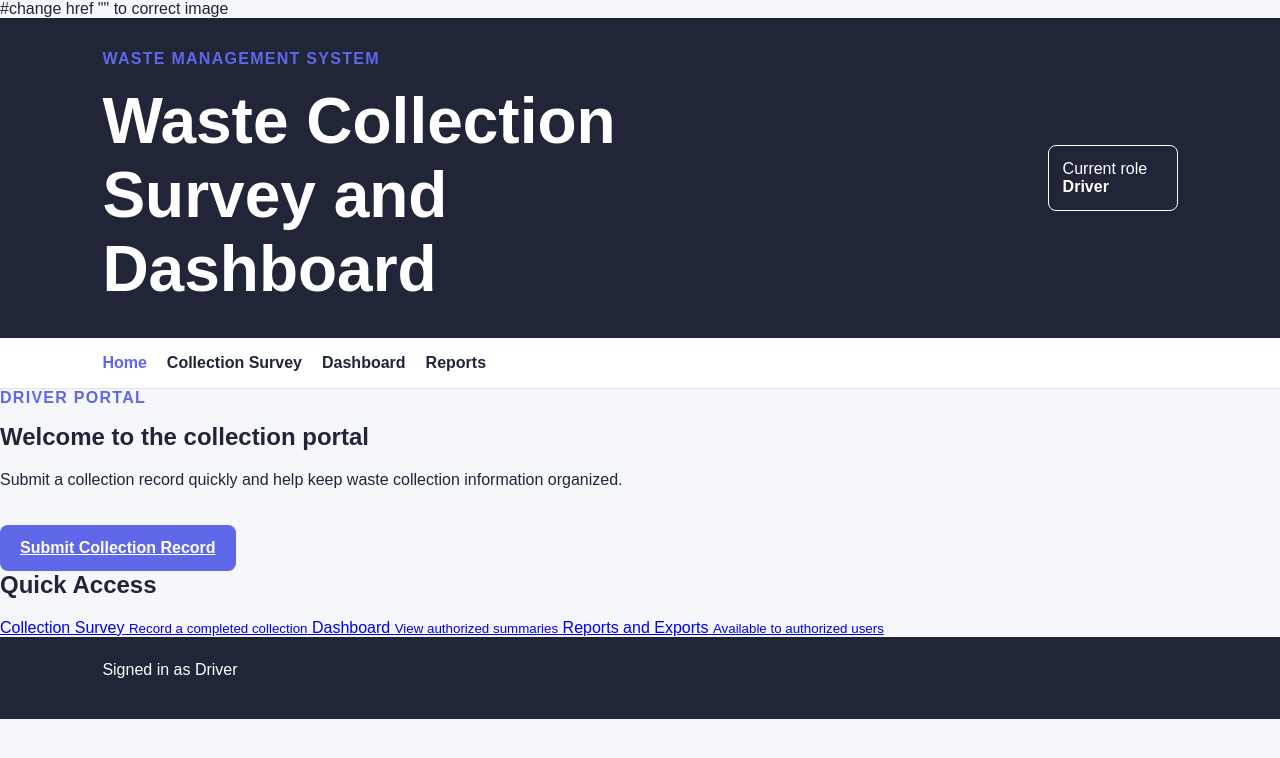
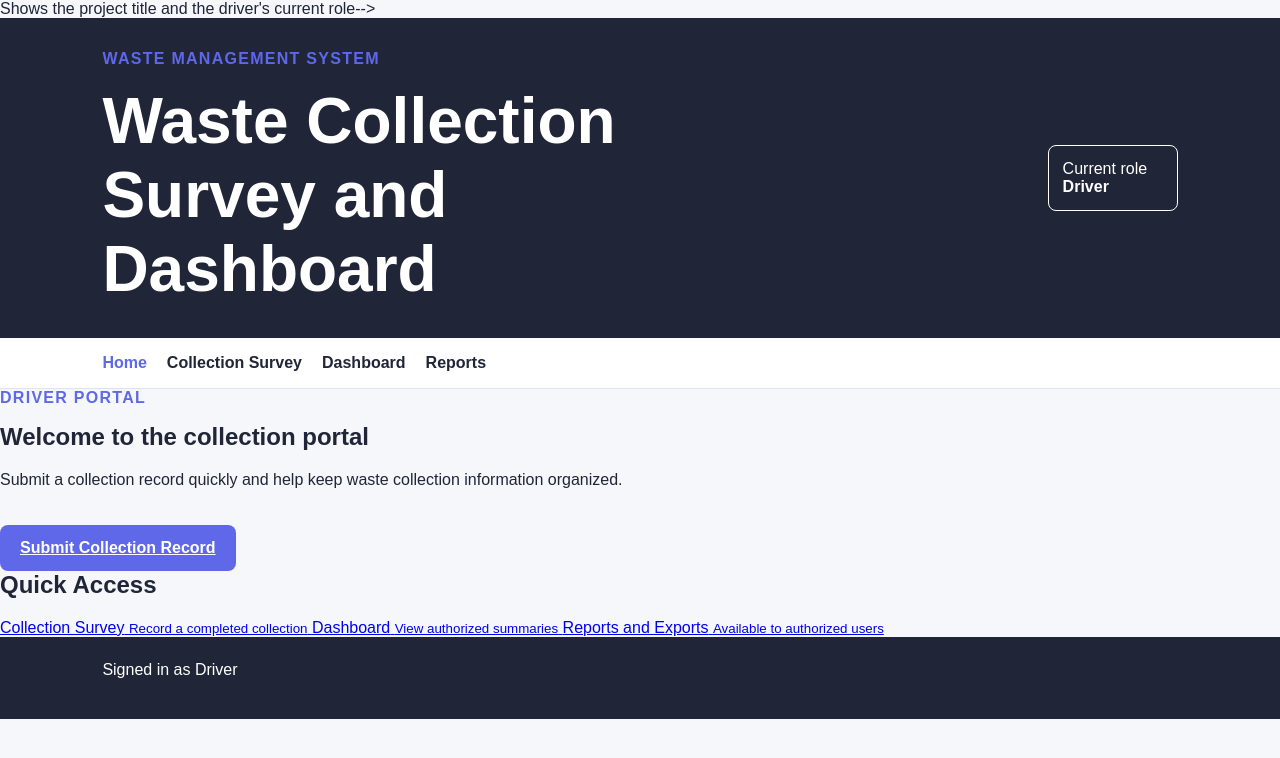
Before and after one commit to AylaOS/CSC-131-Project, a plain HTML site: page index.html in a window 1280 px wide. Drawn offline with Linux system fonts and the light colour scheme.

Commit message:
changed comment formatting cause i got the syntax wrong

```diff
--- a/index.html
+++ b/index.html
@@ -3,7 +3,8 @@
 <head>
   <link rel="icon" type="image/jpeg" href="Images/Web capture_9-3-2022_113635_www.google.com.jpeg">
 
-  #change href "" to correct image
+  <!--#change href "" to correct image-->
+
   <meta charset="UTF-8">
   <meta name="viewport" content="width=device-width, initial-scale=1.0">
   <title>Waste Collection Survey and Dashboard</title>
@@ -11,7 +12,7 @@
 </head>
 <body>
 
-    <! Shows the project title and the driver's current role>
+    <!--> Shows the project title and the driver's current role-->
 
   <header class="site-header">
     <div>
@@ -25,7 +26,7 @@
     </div>
   </header>
 
-  <! Main navigation shared by homepage and survey page >
+  <!-- Main navigation shared by homepage and survey page -->
 
   <nav class="main-nav" aria-label="Main navigation">
     <a class="active" href="index.html">Home</a>
```
